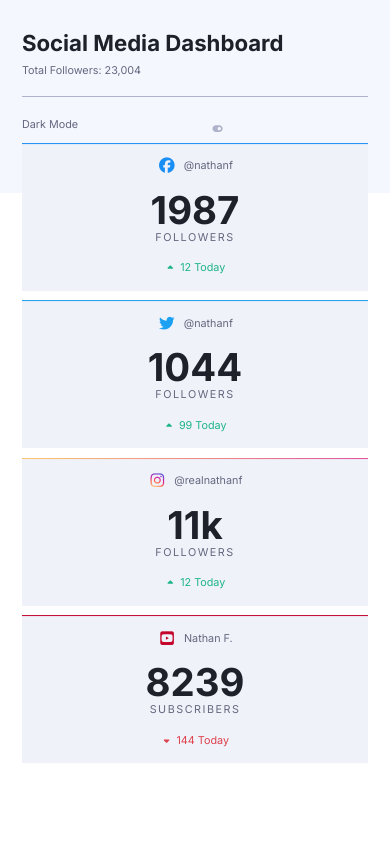
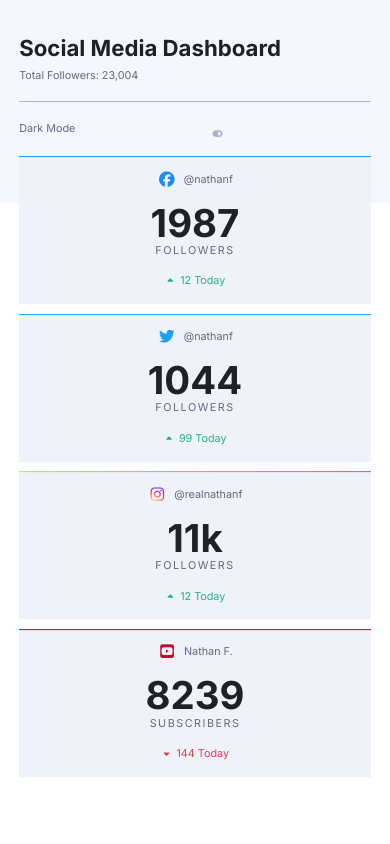
Before and after one commit to Obatomi01/social-media-dashboard, a plain HTML site: page index.html in a window 390 px wide. Shown: the top 844 px of the page. Drawn offline with Linux system fonts and the light colour scheme.

Commit message:
Updated mobile design

```diff
--- a/css/query.css
+++ b/css/query.css
@@ -114,8 +114,8 @@
   }
 
   .container {
-    padding: 4.8rem;
-    width: 125rem;
+    padding: 6.4rem;
+    width: 100%;
   }
 
   .header-section,
```
